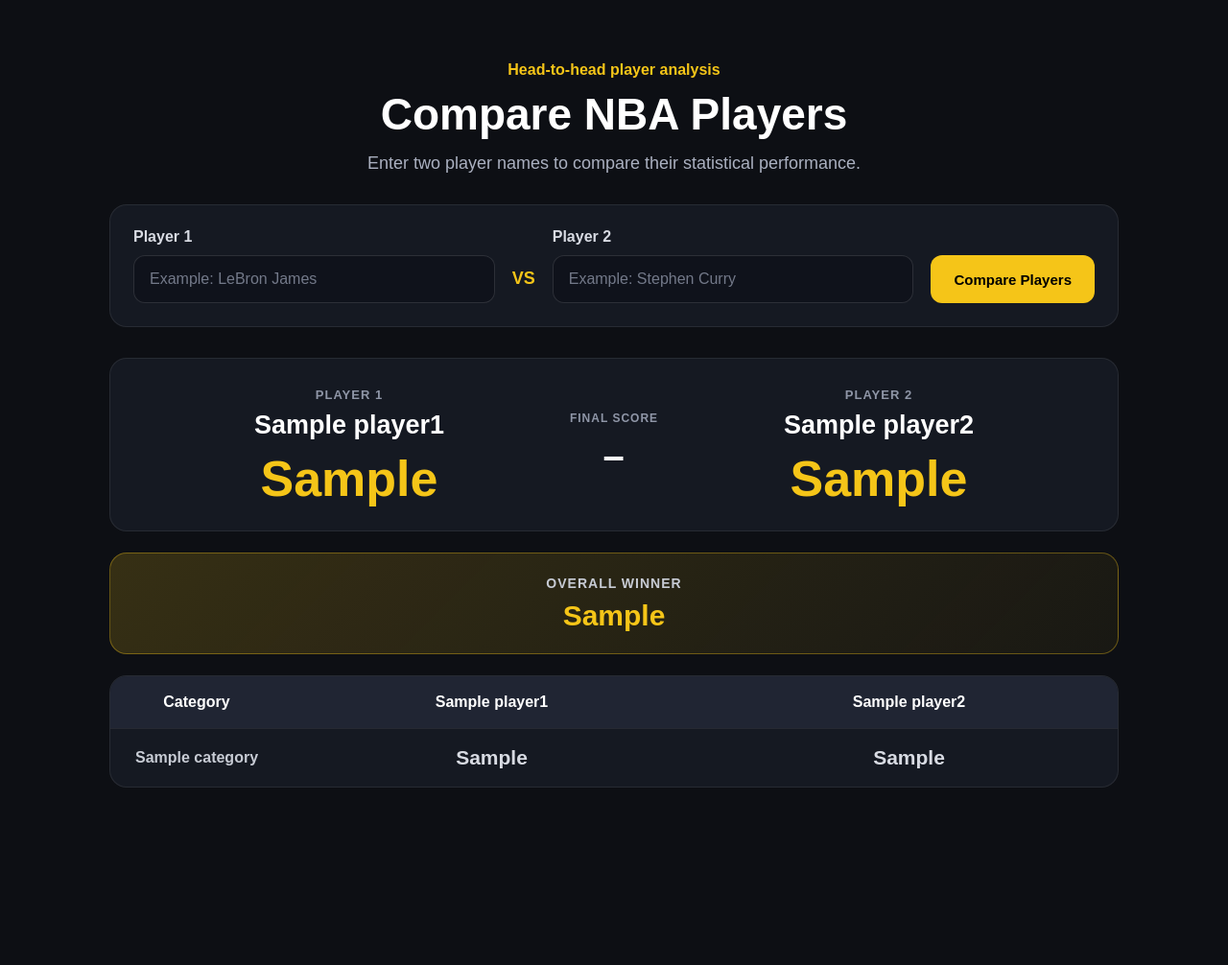
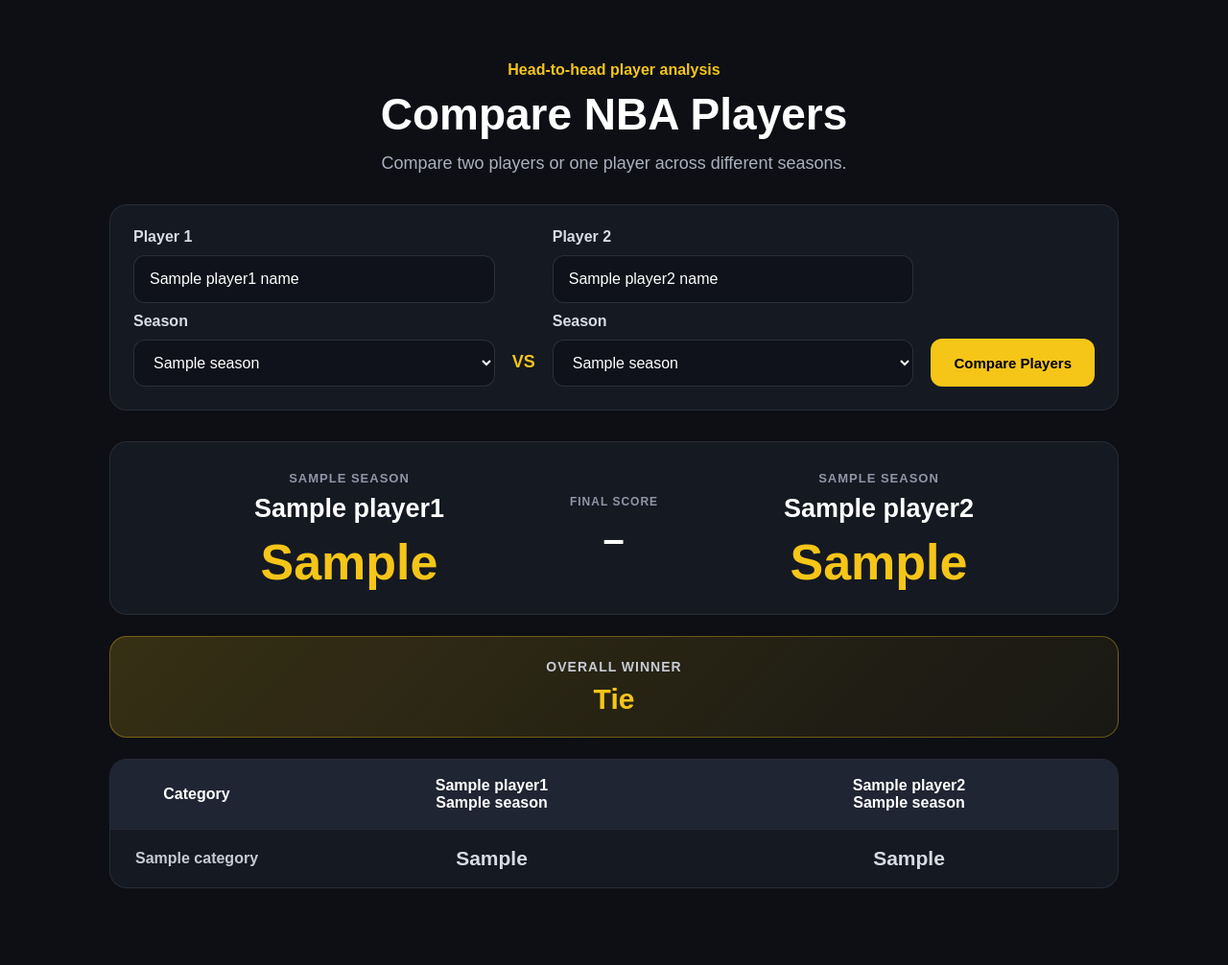
Before and after one commit to shakir333/nba-stat-analyzer, a Flask app: template templates/compare.html in a window 1280 px wide. Shown: the part 64-1070 px from the top of the page at 96% size. Before the commit the page ends 885 px from the top, so only its background shows below. Run offline with Flask 3, Linux system fonts and the light colour scheme; the template is opened without the code that fills it: most values are stand-ins (such as "Sample title", 1, 10 or a date in 2020).

Commit message:
Add player comparison with season selection

```diff
--- a/app.py
+++ b/app.py
@@ -56,18 +56,41 @@ def compare():
     result = None
     error = None
 
+    player1_name = ""
+    player2_name = ""
+    player1_season = "2025-26"
+    player2_season = "2025-26"
+
     if request.method == "POST":
         player1_name = request.form.get("player1", "").strip()
         player2_name = request.form.get("player2", "").strip()
 
+        player1_season = request.form.get(
+            "player1_season",
+            "2025-26"
+        )
+
+        player2_season = request.form.get(
+            "player2_season",
+            "2025-26"
+        )
+
         if not player1_name or not player2_name:
             error = "Please enter both player names."
 
-        elif player1_name.lower() == player2_name.lower():
-            error = "Please enter two different players."
+        elif (
+            player1_name.lower() == player2_name.lower()
+            and player1_season == player2_season
+        ):
+            error = "Please choose different players or different seasons."
 
         else:
-            result = compare_players(player1_name, player2_name)
+            result = compare_players(
+                player1_name,
+                player1_season,
+                player2_name,
+                player2_season
+            )
 
             if not result["success"]:
                 error = result["error"]
@@ -76,7 +99,12 @@ def compare():
     return render_template(
         "compare.html",
         result=result,
-        error=error
+        error=error,
+        seasons=SEASONS,
+        player1_name=player1_name,
+        player2_name=player2_name,
+        player1_season=player1_season,
+        player2_season=player2_season
     )
 
 
--- a/static/css/style.css
+++ b/static/css/style.css
@@ -654,3 +654,46 @@ a {
         font-size: 17px;
     }
 }
+
+.single-preview {
+    display: flex;
+    justify-content: center;
+    padding: 0 48px 48px;
+}
+
+.clickable-card {
+    display: block;
+    width: 100%;
+    max-width: 520px;
+    box-sizing: border-box;
+    transition: transform 0.2s ease, border-color 0.2s ease;
+}
+
+.clickable-card:hover {
+    transform: translateY(-4px);
+    border-color: rgba(245, 197, 24, 0.55);
+}
+
+.preview-link {
+    display: inline-block;
+    margin-top: 14px;
+    color: #f5c518;
+    font-weight: bold;
+}
+
+.compare-season-select {
+    width: 100%;
+    box-sizing: border-box;
+    background: #0f121b;
+    color: white;
+    border: 1px solid rgba(255, 255, 255, 0.12);
+    border-radius: 12px;
+    padding: 14px 16px;
+    font-size: 16px;
+    outline: none;
+    cursor: pointer;
+}
+
+.compare-season-select:focus {
+    border-color: #f5c518;
+}
--- a/templates/compare.html
+++ b/templates/compare.html
@@ -31,7 +31,7 @@
             <h1>Compare NBA Players</h1>
 
             <p class="compare-subtext">
-                Enter two player names to compare their statistical performance.
+                Compare two players or one player across different seasons.
             </p>
         </section>
 
@@ -44,9 +44,27 @@
                     type="text"
                     id="player1"
                     name="player1"
+                    value="{{ player1_name }}"
                     placeholder="Example: LeBron James"
                     required
                 >
+
+                <label for="player1-season">Season</label>
+
+                <select
+                    id="player1-season"
+                    name="player1_season"
+                    class="compare-season-select"
+                >
+                    {% for season in seasons %}
+                        <option
+                            value="{{ season }}"
+                            {% if season == player1_season %}selected{% endif %}
+                        >
+                            {{ season }}
+                        </option>
+                    {% endfor %}
+                </select>
             </div>
 
             <div class="compare-vs-small">VS</div>
@@ -58,9 +76,27 @@
                     type="text"
                     id="player2"
                     name="player2"
+                    value="{{ player2_name }}"
                     placeholder="Example: Stephen Curry"
                     required
                 >
+
+                <label for="player2-season">Season</label>
+
+                <select
+                    id="player2-season"
+                    name="player2_season"
+                    class="compare-season-select"
+                >
+                    {% for season in seasons %}
+                        <option
+                            value="{{ season }}"
+                            {% if season == player2_season %}selected{% endif %}
+                        >
+                            {{ season }}
+                        </option>
+                    {% endfor %}
+                </select>
             </div>
 
             <button type="submit" class="compare-button">
@@ -83,7 +119,10 @@
                 <div class="comparison-score-card">
 
                     <div class="score-player">
-                        <span class="score-label">Player 1</span>
+                        <span class="score-label">
+                            {{ result.player1.season }}
+                        </span>
+
                         <h2>{{ result.player1.name }}</h2>
                         <strong>{{ result.player1_wins }}</strong>
                     </div>
@@ -94,7 +133,10 @@
                     </div>
 
                     <div class="score-player">
-                        <span class="score-label">Player 2</span>
+                        <span class="score-label">
+                            {{ result.player2.season }}
+                        </span>
+
                         <h2>{{ result.player2.name }}</h2>
                         <strong>{{ result.player2_wins }}</strong>
                     </div>
@@ -103,15 +145,34 @@
 
                 <div class="overall-winner-card">
                     <span>Overall Winner</span>
-                    <h2>{{ result.overall_winner }}</h2>
+
+                    <h2>
+                        {% if result.overall_winner == "player1" %}
+                            {{ result.player1.name }}
+                            ({{ result.player1.season }})
+                        {% elif result.overall_winner == "player2" %}
+                            {{ result.player2.name }}
+                            ({{ result.player2.season }})
+                        {% else %}
+                            Tie
+                        {% endif %}
+                    </h2>
                 </div>
 
                 <div class="comparison-table-card">
 
                     <div class="comparison-table-header">
                         <div>Category</div>
-                        <div>{{ result.player1.name }}</div>
-                        <div>{{ result.player2.name }}</div>
+
+                        <div>
+                            {{ result.player1.name }}<br>
+                            {{ result.player1.season }}
+                        </div>
+
+                        <div>
+                            {{ result.player2.name }}<br>
+                            {{ result.player2.season }}
+                        </div>
                     </div>
 
                     {% for row in result.rows %}
@@ -124,7 +185,7 @@
 
                             <div
                                 class="comparison-value
-                                {% if row.winner == result.player1.name %}
+                                {% if row.winner == 'player1' %}
                                     winning-value
                                 {% endif %}"
                             >
@@ -133,7 +194,7 @@
 
                             <div
                                 class="comparison-value
-                                {% if row.winner == result.player2.name %}
+                                {% if row.winner == 'player2' %}
                                     winning-value
                                 {% endif %}"
                             >
```
Also changed, not shown: compare.py (+24 -17 lines), templates/index.html (+7 -11 lines).
